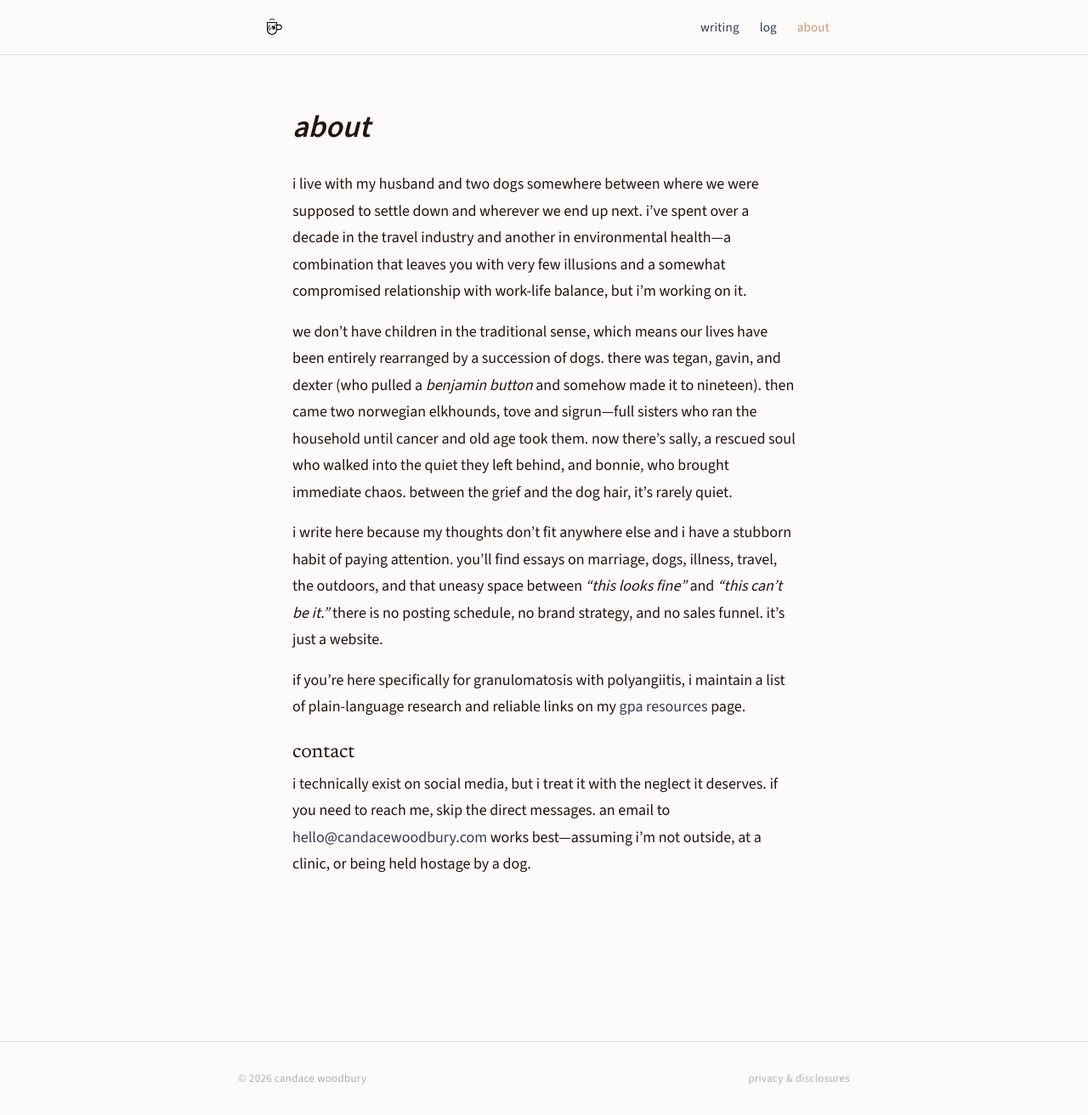
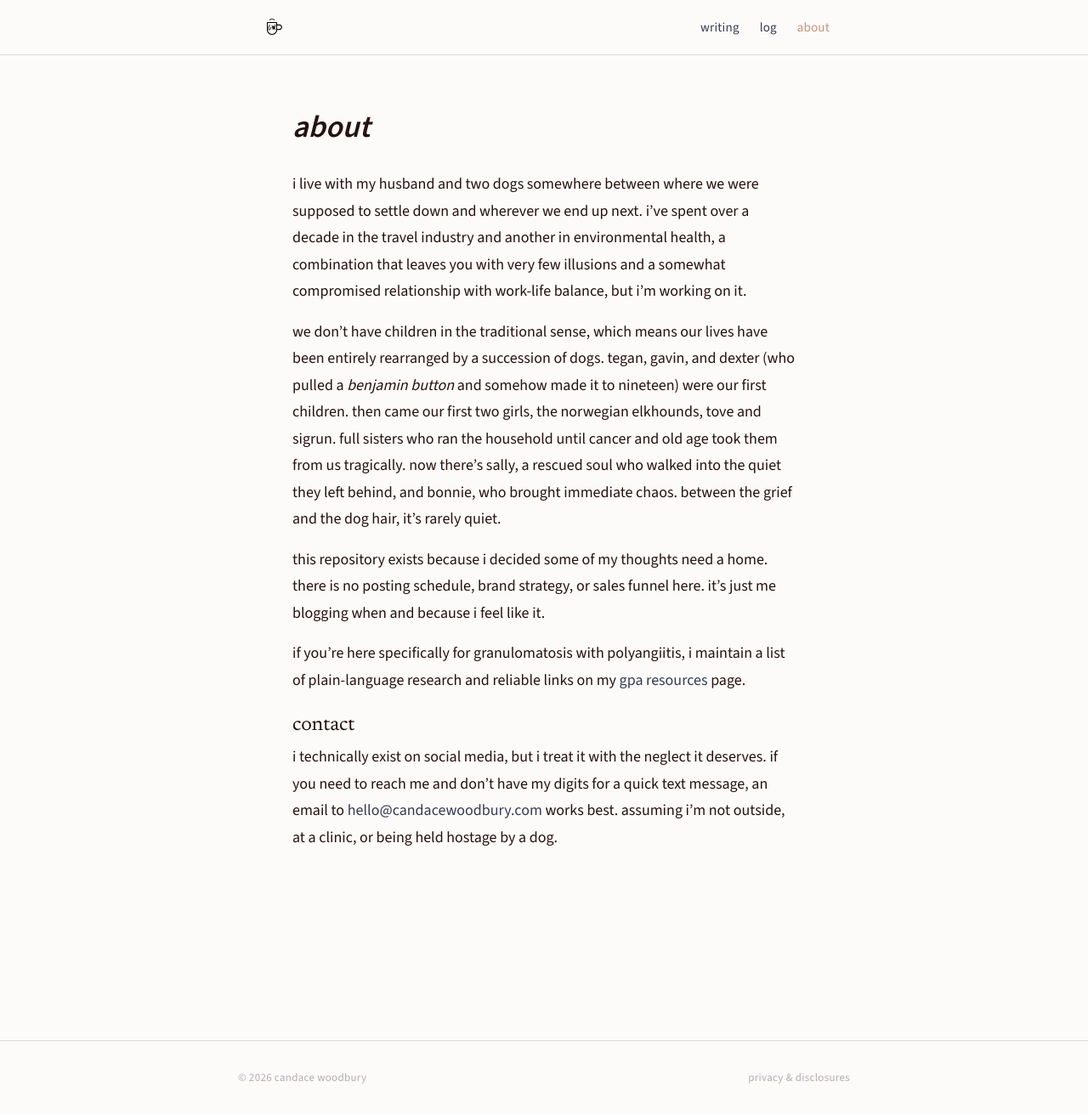
Before and after one commit to candacemonster/candace-woodbury, a Jekyll site: the page built from pages/about.md, in a window 1280 px wide and 1312 px high. Shown: the whole window at 85% size. Built offline with Jekyll 4.4.1, drawn with Linux system fonts in a browser that asks for light colours.

Commit message:
Update about.md

```diff
--- a/pages/about.md
+++ b/pages/about.md
@@ -4,14 +4,14 @@ title: about
 permalink: /about/
 ---
 
-I live with my husband and two dogs somewhere between where we were supposed to settle down and wherever we end up next. I’ve spent over a decade in the travel industry and another in environmental health—a combination that leaves you with very few illusions and a somewhat compromised relationship with work-life balance, but I'm working on it.
+I live with my husband and two dogs somewhere between where we were supposed to settle down and wherever we end up next. I’ve spent over a decade in the travel industry and another in environmental health, a combination that leaves you with very few illusions and a somewhat compromised relationship with work-life balance, but I'm working on it.
 
-We don't have children in the traditional sense, which means our lives have been entirely rearranged by a succession of dogs. There was Tegan, Gavin, and Dexter (who pulled a *Benjamin Button* and somehow made it to nineteen). Then came two Norwegian elkhounds, Tove and Sigrun—full sisters who ran the household until cancer and old age took them. Now there’s Sally, a rescued soul who walked into the quiet they left behind, and Bonnie, who brought immediate chaos. Between the grief and the dog hair, it’s rarely quiet.
+We don't have children in the traditional sense, which means our lives have been entirely rearranged by a succession of dogs. Tegan, Gavin, and Dexter (who pulled a *Benjamin Button* and somehow made it to nineteen) were our first children. Then came our first two girls, the Norwegian elkhounds, Tove and Sigrun. Full sisters who ran the household until cancer and old age took them from us tragically. Now there’s Sally, a rescued soul who walked into the quiet they left behind, and Bonnie, who brought immediate chaos. Between the grief and the dog hair, it’s rarely quiet.
 
-I write here because my thoughts don't fit anywhere else and I have a stubborn habit of paying attention. You’ll find essays on marriage, dogs, illness, travel, the outdoors, and that uneasy space between *“this looks fine”* and *“this can’t be it.”* There is no posting schedule, no brand strategy, and no sales funnel. It’s just a website.
+This repository exists because I decided some of my thoughts need a home. There is no posting schedule, brand strategy, or sales funnel here. It’s just me blogging when and because I feel like it.
 
 If you’re here specifically for Granulomatosis with Polyangiitis, I maintain a list of plain-language research and reliable links on my [GPA Resources](/gpa-resources/) page.
 
 ### contact
 
-I technically exist on social media, but I treat it with the neglect it deserves. If you need to reach me, skip the direct messages. An email to [hello@candacewoodbury.com](mailto:hello@candacewoodbury.com) works best—assuming I’m not outside, at a clinic, or being held hostage by a dog.
+I technically exist on social media, but I treat it with the neglect it deserves. If you need to reach me and don't have my digits for a quick text message, an email to [hello@candacewoodbury.com](mailto:hello@candacewoodbury.com) works best. Assuming I’m not outside, at a clinic, or being held hostage by a dog.
```
